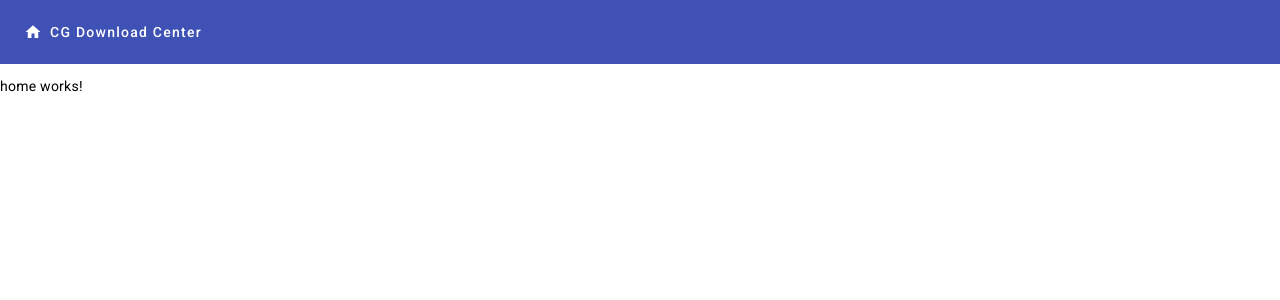
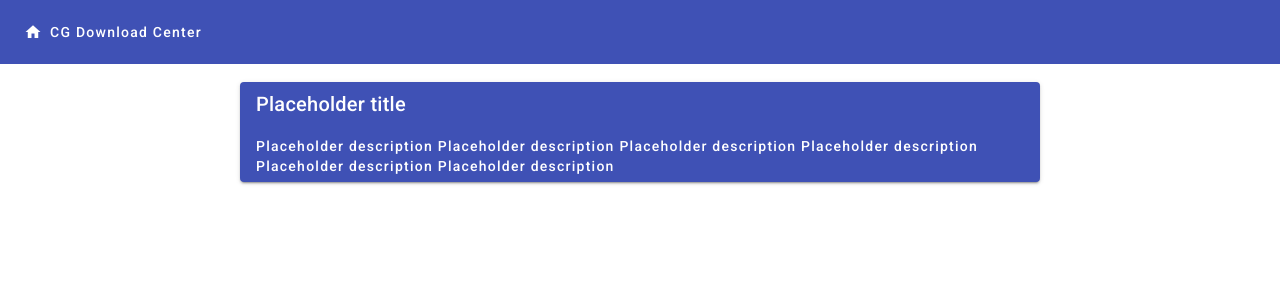
Before and after one commit to gabrianrchua/cgdl, an Angular app in the folder frontend/: page / in a window 1280 px wide. Shown: the top 300 px of the page. Built offline with nearby package versions, Linux system fonts and the light colour scheme.

Commit message:
feat: add placeholder to home

```diff
--- a/frontend/src/app/app.component.html
+++ b/frontend/src/app/app.component.html
@@ -1,2 +1,4 @@
 <app-navbar></app-navbar>
-<router-outlet></router-outlet>
+<div class="content">
+    <router-outlet></router-outlet>
+</div>
--- a/frontend/src/app/app.component.scss
+++ b/frontend/src/app/app.component.scss
@@ -0,0 +1,5 @@
+.content {
+    max-width: 800px;
+    margin: auto;
+    padding: 6px;
+}
--- a/frontend/src/app/app.config.ts
+++ b/frontend/src/app/app.config.ts
@@ -4,6 +4,8 @@ import { provideRouter } from '@angular/router';
 import { routes } from './app.routes';
 import { provideAnimations } from '@angular/platform-browser/animations';
 
+import { HashLocationStrategy, LocationStrategy } from '@angular/common';
+
 export const appConfig: ApplicationConfig = {
-  providers: [provideRouter(routes), provideAnimations()]
+  providers: [provideRouter(routes), provideAnimations(), {provide: LocationStrategy, useClass: HashLocationStrategy}]
 };
--- a/frontend/src/app/home/home.component.html
+++ b/frontend/src/app/home/home.component.html
@@ -1 +1,4 @@
-<p>home works!</p>
+<a mat-raised-button color="primary" class="categorylink" routerLink="/PC">
+    <h2>Placeholder title</h2>
+    <span>Placeholder description Placeholder description Placeholder description Placeholder description Placeholder description Placeholder description</span>
+</a>
--- a/frontend/src/app/home/home.component.scss
+++ b/frontend/src/app/home/home.component.scss
@@ -0,0 +1,6 @@
+.categorylink {
+    width: 100%;
+    height: fit-content;
+    padding-top: 6px;
+    padding-bottom: 6px;
+}
--- a/frontend/src/app/home/home.component.ts
+++ b/frontend/src/app/home/home.component.ts
@@ -1,9 +1,12 @@
 import { Component } from '@angular/core';
+import { MatButtonModule } from '@angular/material/button';
+import { MatIconModule } from '@angular/material/icon';
+import { RouterModule } from '@angular/router';
 
 @Component({
   selector: 'app-home',
   standalone: true,
-  imports: [],
+  imports: [ MatButtonModule, MatIconModule, RouterModule ],
   templateUrl: './home.component.html',
   styleUrl: './home.component.scss'
 })
--- a/frontend/src/styles.scss
+++ b/frontend/src/styles.scss
@@ -1,4 +1,10 @@
 /* You can add global styles to this file, and also import other style files */
 
-html, body { height: 100%; }
-body { margin: 0; font-family: Roboto, "Helvetica Neue", sans-serif; }
+html, body {
+    height: 100%;
+}
+body {
+    margin: 0;
+    font-family: Roboto, "Helvetica Neue", sans-serif;
+    font-size: 1.2em;
+}
```
